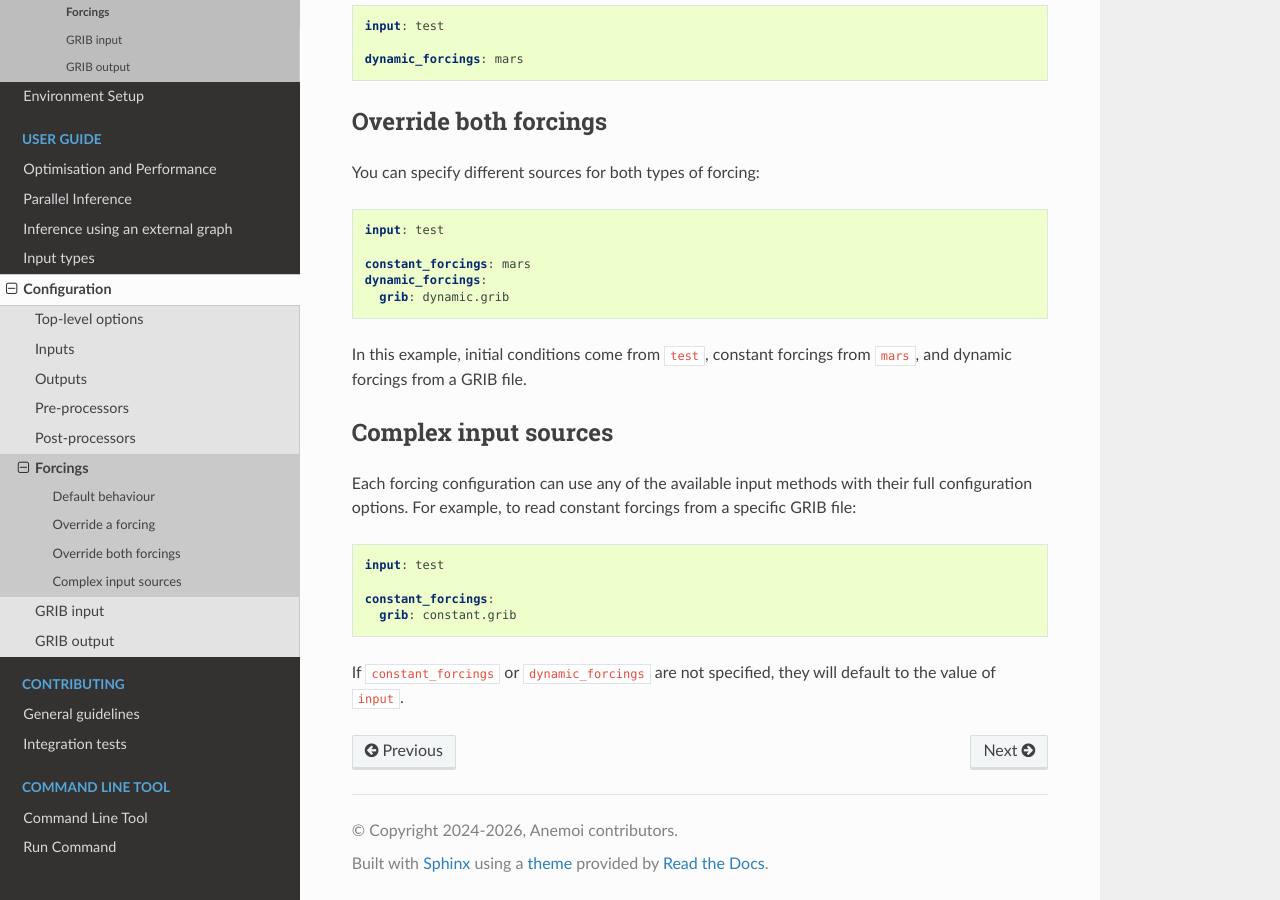
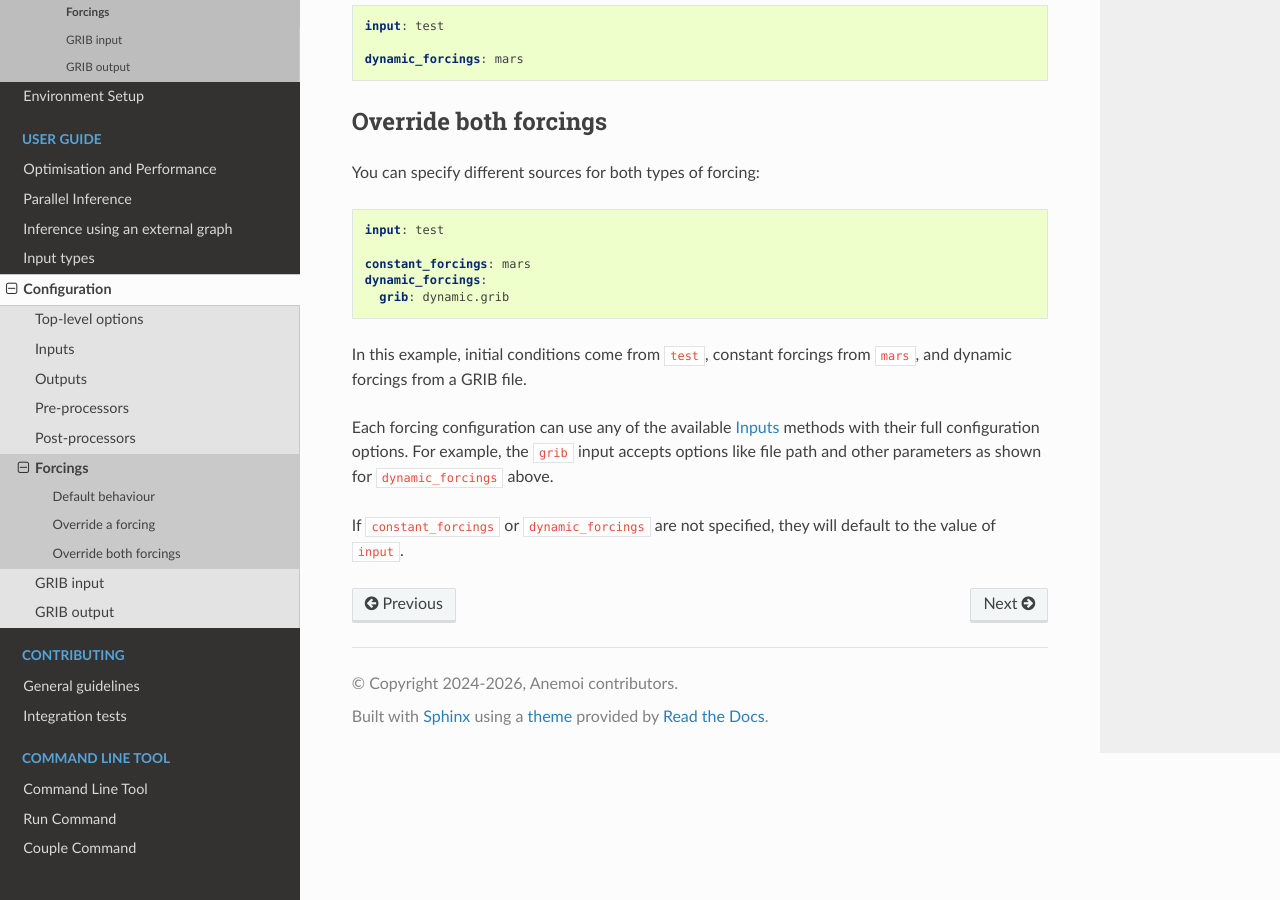
Before and after one commit to ecmwf/anemoi-inference, a Sphinx documentation site: the page built from docs/inference/configs/forcings.rst, in a window 1280 px wide and 900 px high, scrolled down 916 px. Built offline with Sphinx 7.4.7 and the Read the Docs theme 3.1.0, drawn with Linux system fonts in a browser that asks for light colours; the version number could not be read and is left out.

Commit message:
Remove redundant Complex input sources section
Co-authored-by: gmertes <13658335+gmertes@users.noreply.github.com>

```diff
--- a/docs/inference/configs/forcings.rst
+++ b/docs/inference/configs/forcings.rst
@@ -58,16 +58,10 @@ You can specify different sources for both types of forcing:
 In this example, initial conditions come from ``test``, constant forcings
 from ``mars``, and dynamic forcings from a GRIB file.
 
-**********************
-Complex input sources
-**********************
-
-Each forcing configuration can use any of the available input methods with
-their full configuration options. For example, to read constant forcings
-from a specific GRIB file:
-
-.. literalinclude:: yaml/forcings_4.yaml
-   :language: yaml
+Each forcing configuration can use any of the available :ref:`inputs` methods
+with their full configuration options. For example, the ``grib`` input accepts
+options like file path and other parameters as shown for ``dynamic_forcings``
+above.
 
 If ``constant_forcings`` or ``dynamic_forcings`` are not specified, they
 will default to the value of ``input``.
--- a/docs/inference/configs/yaml/forcings_4.yaml
+++ /dev/null
@@ -1,4 +0,0 @@
-input: test
-
-constant_forcings:
-  grib: constant.grib
```
